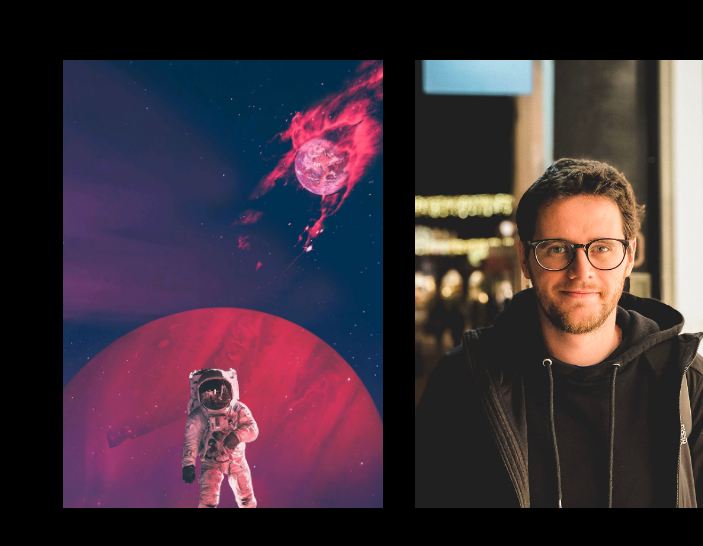
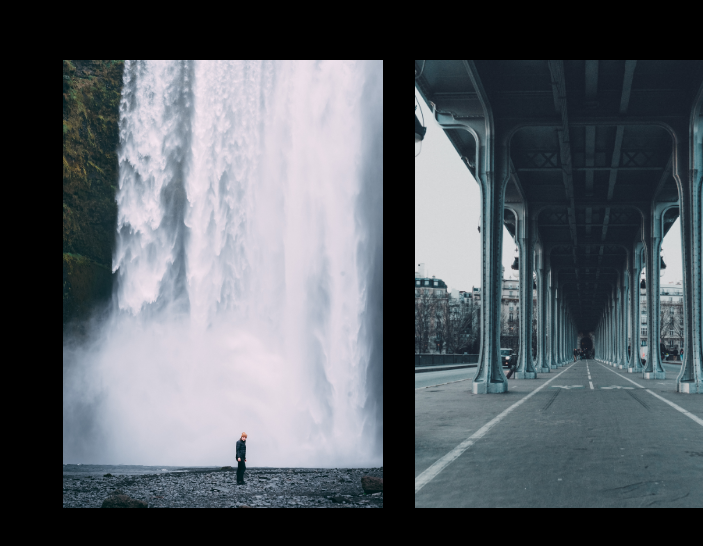
Before and after one commit to chmiiller/portfolio-css-animation, a plain HTML site: page index.html in a window 1280 px wide. Shown: the part 116-662 px from the top of the page, without its empty margins (577-1280 px from the left). Drawn offline with Linux system fonts and the light colour scheme.

Commit message:
added my own photos

```diff
--- a/index.css
+++ b/index.css
@@ -20,4 +20,5 @@ body {
   left: 50%;
   top: 50%;
   transform: translate(0%, -50%);
+  cursor: grab;
 }
--- a/index.html
+++ b/index.html
@@ -8,12 +8,11 @@
 </head>
 <body>
   <div id="image-track" data-mouse-down-at="0" data-mouse-up-percent="0">
-    <img class="image" src="./imgs/astronaut.jpg" draggable="false" />
-    <img class="image" src="./imgs/me.jpg" draggable="false" />
-    <img class="image" src="./imgs/vr.jpg" draggable="false" />
-    <img class="image" src="./imgs/astronaut.jpg" draggable="false" />
-    <img class="image" src="./imgs/me.jpg" draggable="false" />
-    <img class="image" src="./imgs/vr.jpg" draggable="false" />
+    <img class="image" src="./imgs/iceland04.JPG" draggable="false" />
+    <img class="image" src="./imgs/paris03.JPG" draggable="false" />
+    <img class="image" src="./imgs/london01.JPG" draggable="false" />
+    <img class="image" src="./imgs/paris04.JPG" draggable="false" />
+    <img class="image" src="./imgs/paris05.JPG" draggable="false" />
   </div>
   <script src="./index.js"></script>
 </body>
--- a/index.js
+++ b/index.js
@@ -4,6 +4,7 @@ let nextPercentage = 0;
 
 window.onmousedown = e => {
   track.dataset.mouseDownAt = e.clientX;
+  track.style.cursor = 'grabbing';
 }
 
 window.onmousemove = e => {
@@ -24,10 +25,10 @@ window.onmousemove = e => {
   for (const image of images) {
     image.style.objectPosition = `${100 + nextPercentage}% center`;
   }
-
 }
 
 window.onmouseup = e => {
   track.dataset.mouseDownAt = '0';
   track.dataset.mouseUpPercent = nextPercentage;
+  track.style.cursor = 'grab';
 }
```
Also changed, not shown: imgs/astronaut.jpg (deleted), imgs/iceland04.JPG (added), imgs/me.jpg (deleted), imgs/paris03.JPG (added), imgs/paris05.JPG (added), imgs/vr.jpg (deleted), 4 other files.
